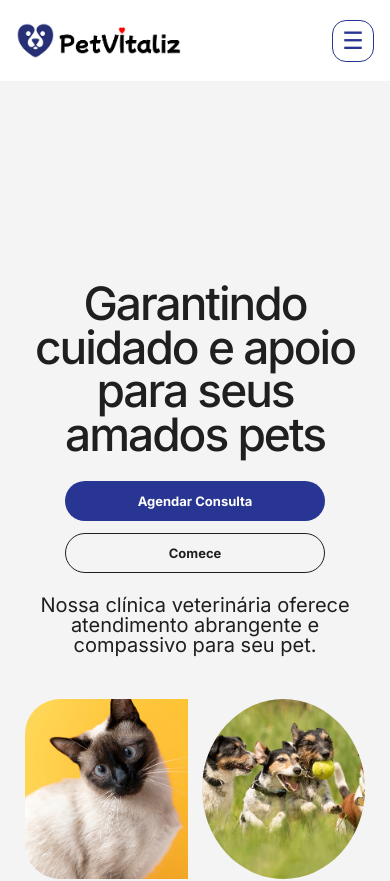
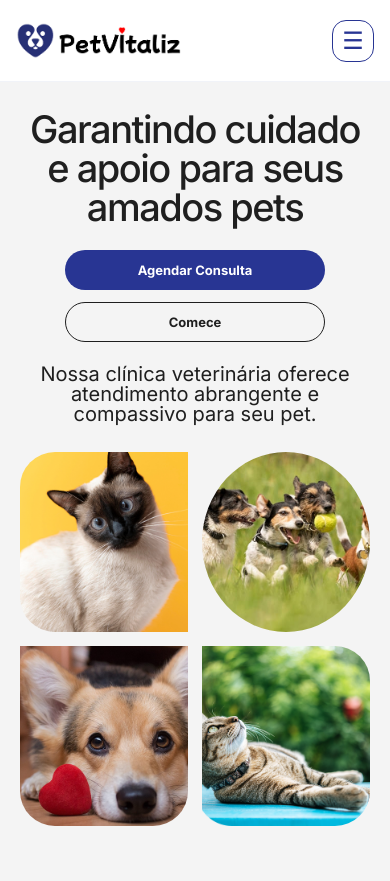
Before and after one commit to PetVitaliz/petvitaliz-web, an Angular app: page / in a window 390 px wide. Shown: the top 881 px of the page. Built offline with nearby package versions, Linux system fonts and the light colour scheme.

Commit message:
Ajusta responsividade da home mobile

```diff
--- a/src/app/pages/publico/home-publico/home-usuario.component.css
+++ b/src/app/pages/publico/home-publico/home-usuario.component.css
@@ -1069,3 +1069,21 @@
   background: #ffffff;
   color: #5D6ED3;
 }
+
+@media (max-width: 700px) {
+  .hero-home {
+    min-height: auto;
+    padding: 28px 20px 45px;
+    gap: 28px;
+  }
+
+  .hero-content {
+    padding-top: 0;
+  }
+
+  .hero-content h1 {
+    font-size: 38px;
+    line-height: 1.02;
+    letter-spacing: -1.5px;
+  }
+}
```
Also changed, not shown: src/app/components/header/header.component.css (line endings or trailing spaces).
